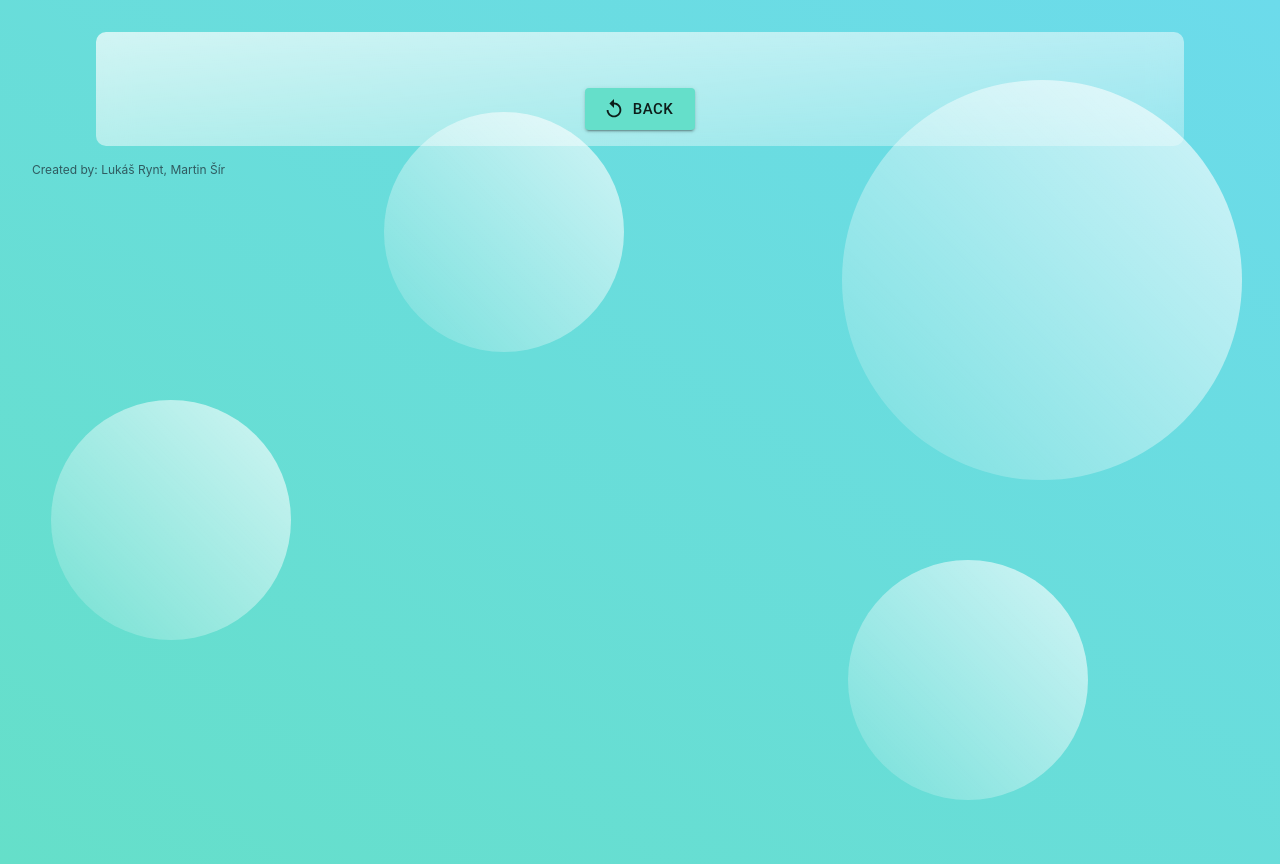
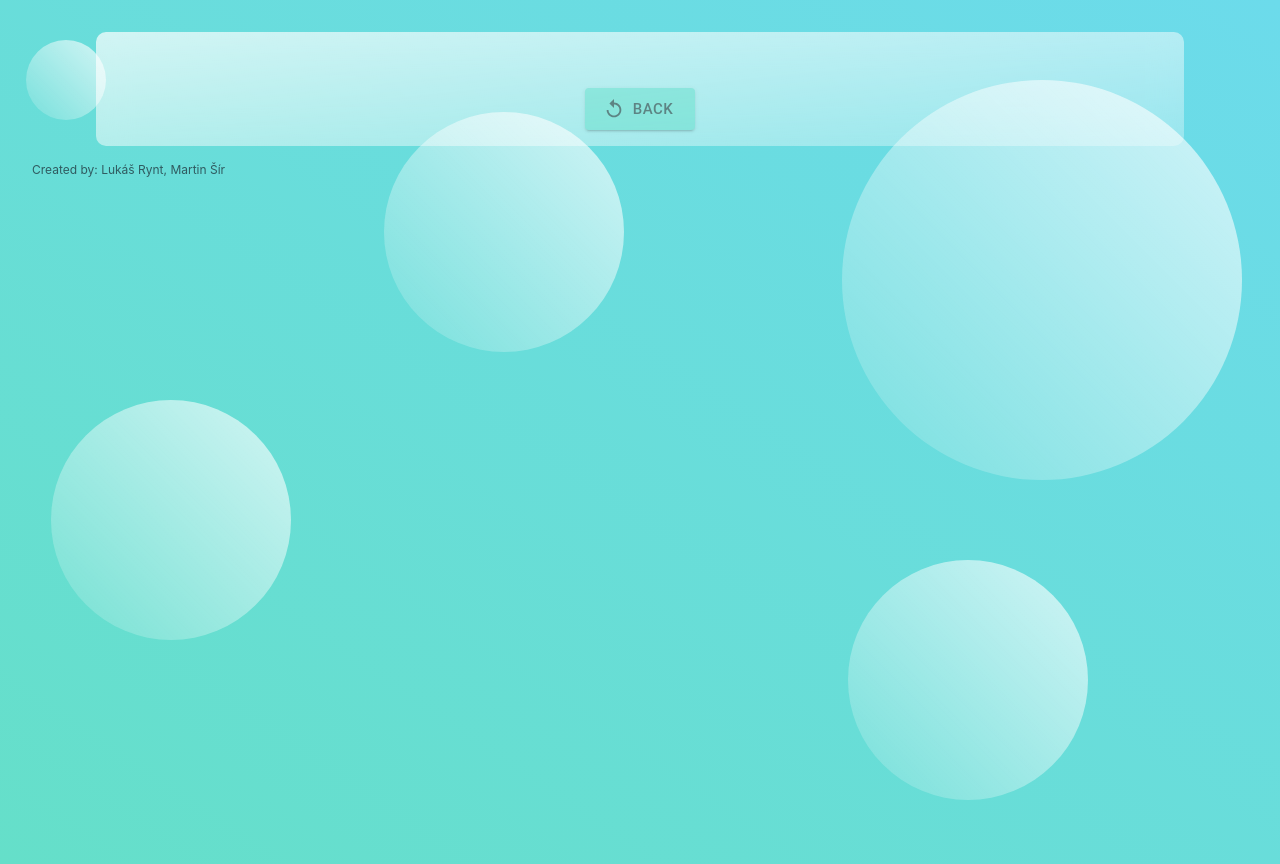
Before and after one commit to lukasrynt/Extended-boolean-model, a React (Create React App) app in the folder client/: page /about/0 in a window 1280 px wide. Built offline with nearby package versions, Linux system fonts and the light colour scheme.

Commit message:
Add transition effects to read more

```diff
--- a/client/src/App.css
+++ b/client/src/App.css
@@ -53,13 +53,14 @@
   /*box-shadow: 6px 6px 20px rgba(122, 122, 122, 0.3);*/
   z-index: 2;
   backdrop-filter: blur(1rem);
+  transition: 0.3s;
 }
 
 .file p{
   text-align: justify;
 }
 
-.circle1, .circle2, .circle3, .circle4{
+.circle1, .circle2, .circle3, .circle4, .circle5{
   position: fixed;
   background: linear-gradient(
           to left bottom,
@@ -98,15 +99,25 @@
   top: 14%;
 }
 
+.circle5{
+  width: 5rem;
+  height: 5rem;
+  left: 2%;
+  top: 5%;
+}
+
 .link{
   padding-top: 1rem;
   text-decoration: none;
   list-style: none;
-  color: #52a9b1;
+  color: #305b60;
+  transition: 0.4s;
+  opacity: 0.5;
 }
 
 .link:hover{
-  color: #305b60;
+  /*color: #305b60;*/
+  opacity: 1;
 }
 
 .paging{
--- a/client/src/App.js
+++ b/client/src/App.js
@@ -19,6 +19,7 @@ function App() {
           <div className="circle2"/>
           <div className="circle3"/>
           <div className="circle4"/>
+          <div className="circle5"/>
   </Router>
   );
 };
```
